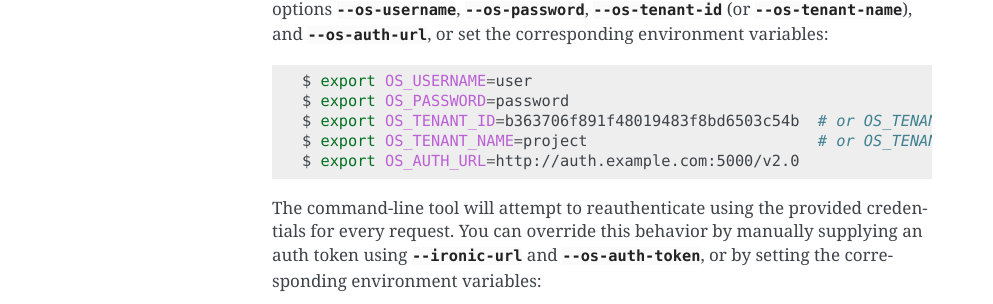
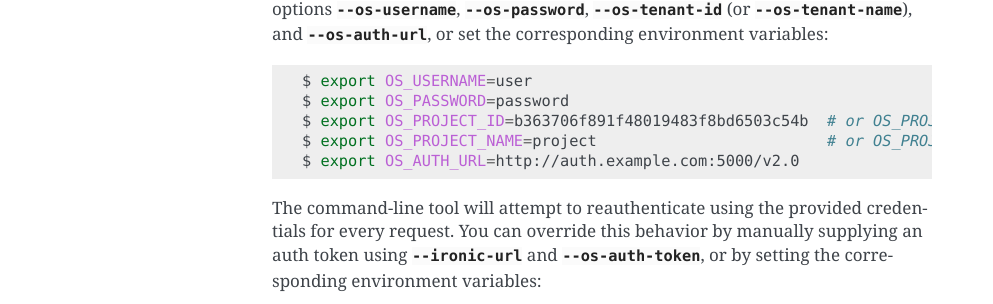
Before and after one commit to openstack/python-ironicclient, a Sphinx documentation site: the page built from doc/source/cli.rst, in a window 1280 px wide. Shown: the part 541-845 px from the top of the page, without its empty margins (148-1141 px from the left). Built offline with Sphinx 7.4.7, drawn with Linux system fonts in a browser that asks for light colours; pages that are not in the unit, such as notebooks, are missing from menus.

Commit message:
Change tenant to project in docs and unit tests
Change os_tenant_name to os_project_name in documentation,
client and shell unit tests.
This is follow-up change augmenting the patch
https://review.openstack.org/#/c/408235/ for consistency.

Change-Id: Iaea3ddc71dadc2991e56667988df82aa1cfaf525
Related-Bug: #1646837

```diff
--- a/README.rst
+++ b/README.rst
@@ -49,7 +49,7 @@ the ``--os-tenant-name``, ``--os-username``, ``--os-password`` and
 ``--os-auth-url`` parameters, though it may be easier to set them
 as environment variables::
 
-    $ export OS_TENANT_NAME=project
+    $ export OS_PROJECT_NAME=project
     $ export OS_USERNAME=user
     $ export OS_PASSWORD=pass
     $ export OS_AUTH_URL=http://auth.example.com:5000/v2.0
--- a/doc/source/api_v1.rst
+++ b/doc/source/api_v1.rst
@@ -68,7 +68,7 @@ To create a client, you can use the API like so::
    >>> kwargs = {'os_username': 'name',
    >>>           'os_password': 'password',
    >>>           'os_auth_url': 'http://keystone.example.org:5000/',
-   >>>           'os_tenant_name': 'tenant'}
+   >>>           'os_project_name': 'project'}
    >>> ironic = client.get_client(1, **kwargs)
 
 Perform ironic operations
--- a/doc/source/cli.rst
+++ b/doc/source/cli.rst
@@ -30,8 +30,8 @@ environment variables::
 
     $ export OS_USERNAME=user
     $ export OS_PASSWORD=password
-    $ export OS_TENANT_ID=b363706f891f48019483f8bd6503c54b  # or OS_TENANT_NAME
-    $ export OS_TENANT_NAME=project                         # or OS_TENANT_ID
+    $ export OS_PROJECT_ID=b363706f891f48019483f8bd6503c54b  # or OS_PROJECT_NAME
+    $ export OS_PROJECT_NAME=project                         # or OS_PROJECT_ID
     $ export OS_AUTH_URL=http://auth.example.com:5000/v2.0
 
 The command-line tool will attempt to reauthenticate using the provided
```
Also changed, not shown: 2 other files.
